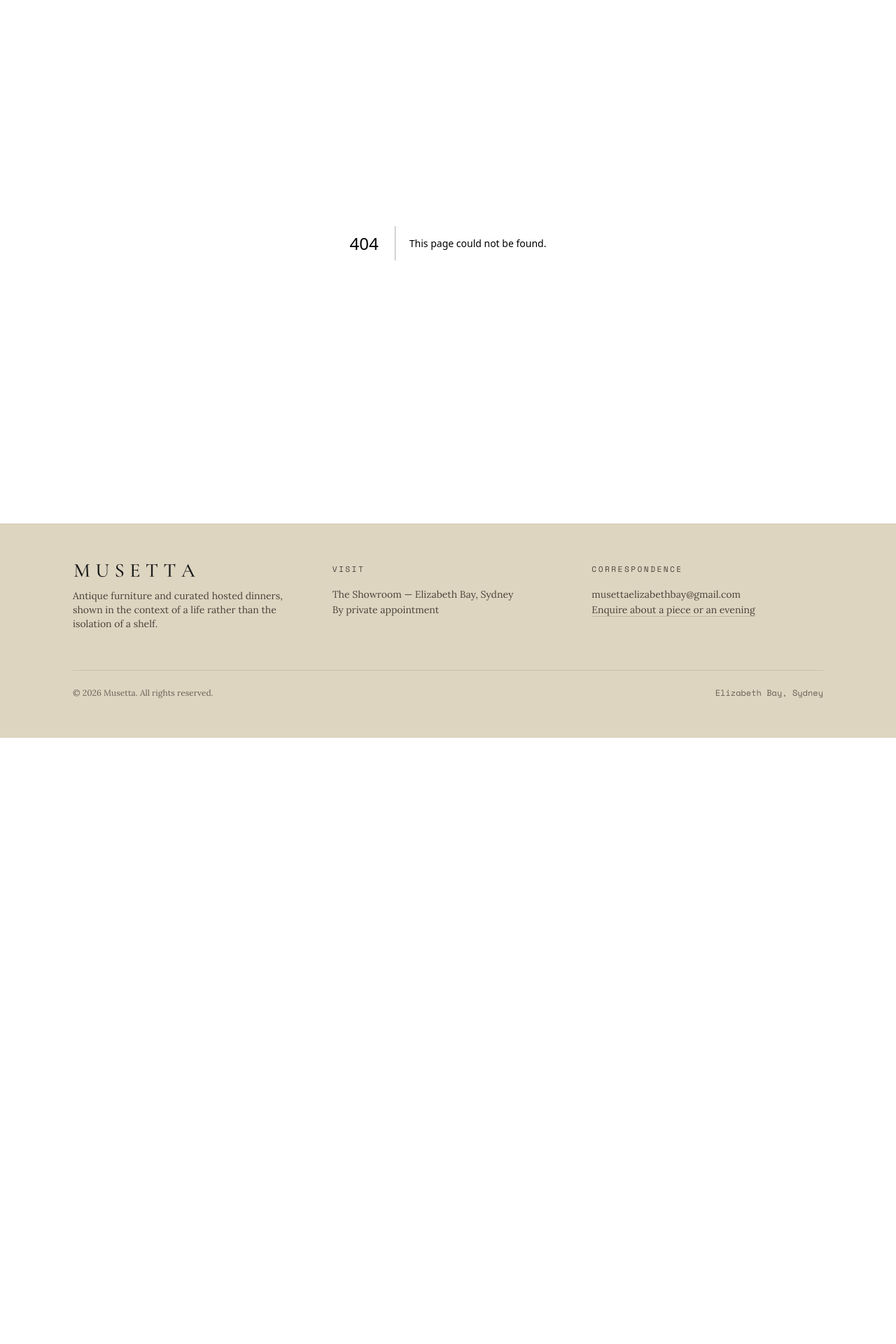
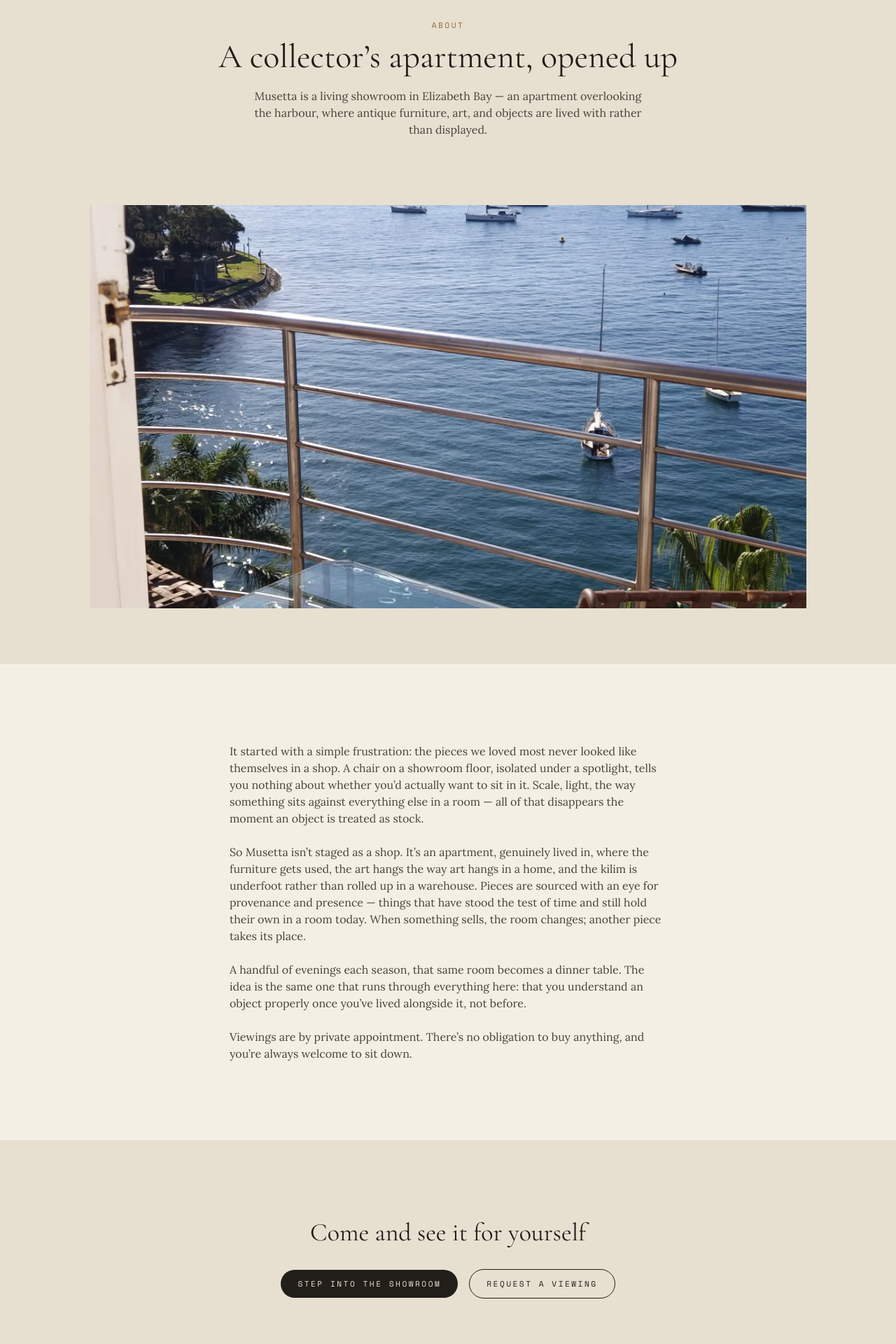
Before and after one commit to miacollis35-rgb/musetta-site, a Next.js app: page /about in a window 1280 px wide. Before the commit this address had no page. Shown: the part 120-2040 px from the top of the page at 70% size. Before the commit the page ends 1174 px from the top, so only its background shows below. Built offline with nearby package versions, Linux system fonts and the light colour scheme.

Commit message:
Add About page with new balcony photo

```diff
--- /dev/null
+++ b/src/app/about/page.tsx
@@ -0,0 +1,86 @@
+import Image from "next/image";
+import Link from "next/link";
+
+export default function About() {
+  return (
+    <>
+      <section className="mx-auto max-w-3xl px-6 pb-4 pt-16 text-center md:pt-20">
+        <p className="eyebrow text-bronze">About</p>
+        <h1 className="font-display mt-3 text-4xl md:text-5xl">
+          A collector&rsquo;s apartment, opened up
+        </h1>
+        <p className="mx-auto mt-5 max-w-xl text-ink-soft">
+          Musetta is a living showroom in Elizabeth Bay — an apartment
+          overlooking the harbour, where antique furniture, art, and
+          objects are lived with rather than displayed.
+        </p>
+      </section>
+
+      <section className="px-6 py-14 md:py-20">
+        <div className="relative mx-auto aspect-[3/4] w-full max-w-2xl overflow-hidden md:aspect-[16/9] md:max-w-5xl">
+          <Image
+            src="/about/balcony-harbor.webp"
+            alt="The harbour view from the Musetta balcony, Elizabeth Bay"
+            fill
+            sizes="(min-width: 768px) 1000px, 100vw"
+            className="object-cover"
+          />
+        </div>
+      </section>
+
+      <section className="bg-paper">
+        <div className="mx-auto max-w-2xl px-6 py-20 md:py-28">
+          <p className="text-ink-soft">
+            It started with a simple frustration: the pieces we loved most
+            never looked like themselves in a shop. A chair on a showroom
+            floor, isolated under a spotlight, tells you nothing about
+            whether you&rsquo;d actually want to sit in it. Scale, light,
+            the way something sits against everything else in a room — all
+            of that disappears the moment an object is treated as stock.
+          </p>
+          <p className="mt-6 text-ink-soft">
+            So Musetta isn&rsquo;t staged as a shop. It&rsquo;s an
+            apartment, genuinely lived in, where the furniture gets used,
+            the art hangs the way art hangs in a home, and the kilim is
+            underfoot rather than rolled up in a warehouse. Pieces are
+            sourced with an eye for provenance and presence — things that
+            have stood the test of time and still hold their own in a room
+            today. When something sells, the room changes; another piece
+            takes its place.
+          </p>
+          <p className="mt-6 text-ink-soft">
+            A handful of evenings each season, that same room becomes a
+            dinner table. The idea is the same one that runs through
+            everything here: that you understand an object properly once
+            you&rsquo;ve lived alongside it, not before.
+          </p>
+          <p className="mt-6 text-ink-soft">
+            Viewings are by private appointment. There&rsquo;s no
+            obligation to buy anything, and you&rsquo;re always welcome to
+            sit down.
+          </p>
+        </div>
+      </section>
+
+      <section className="mx-auto max-w-2xl px-6 py-20 text-center md:py-28">
+        <h2 className="font-display text-3xl md:text-4xl">
+          Come and see it for yourself
+        </h2>
+        <div className="mt-8 flex flex-wrap items-center justify-center gap-4">
+          <Link
+            href="/showroom"
+            className="eyebrow rounded-full bg-ink px-6 py-3 text-plaster transition-colors hover:bg-bronze"
+          >
+            Step Into the Showroom
+          </Link>
+          <Link
+            href="/contact"
+            className="eyebrow rounded-full border border-ink px-6 py-3 transition-colors hover:border-bronze hover:text-bronze"
+          >
+            Request a Viewing
+          </Link>
+        </div>
+      </section>
+    </>
+  );
+}
--- a/src/components/Nav.tsx
+++ b/src/components/Nav.tsx
@@ -8,6 +8,7 @@
 const links = [
   { href: "/collection", label: "Collection" },
   { href: "/showroom", label: "Showroom" },
+  { href: "/about", label: "About" },
   { href: "/contact", label: "Contact" },
 ];
 
```
Also changed, not shown: public/about/balcony-harbor.webp (added).
